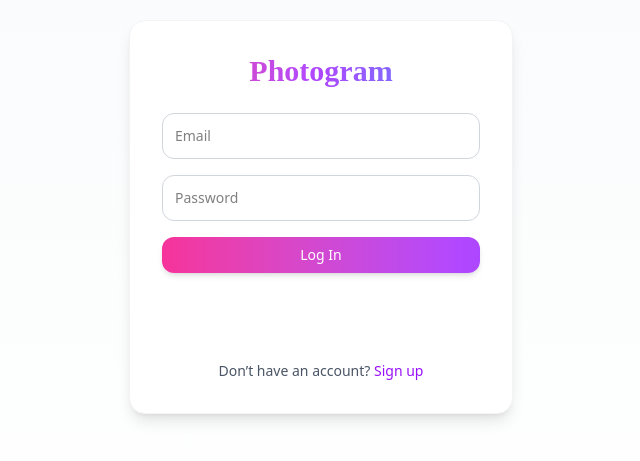
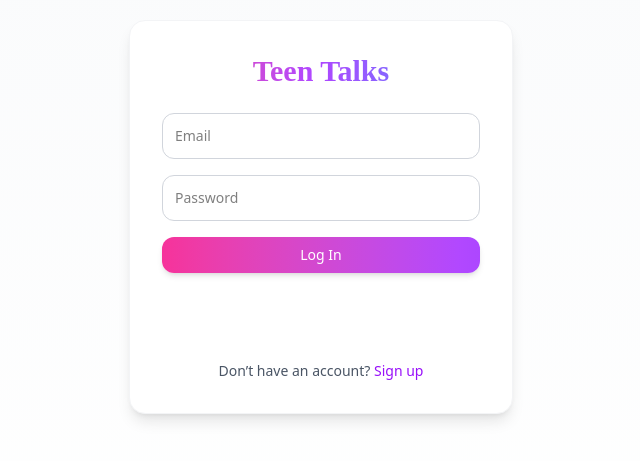
Before and after one commit to emphor11/Teen_Talks-Frontend, a React app: page /login in a window 1280 px wide. Shown: the part 183-644 px from the top of the page, without its empty margins (319-959 px from the left). Built offline with nearby package versions, Linux system fonts and the light colour scheme; no server answers; the HTML template or start-up script is replaced by a standard one.

Commit message:
Changed name

```diff
--- a/src/pages/Login.jsx
+++ b/src/pages/Login.jsx
@@ -72,7 +72,7 @@ export default function Login() {
 
         {/* Aesthetic soft gradient title like Photogram */}
         <h2 className="text-3xl font-bold text-center bg-gradient-to-r from-pink-500 via-purple-500 to-blue-500 bg-clip-text text-transparent mb-6 font-[Poppins]">
-          Photogram
+          Teen Talks
         </h2>
 
         {/* Email/Password Login */}
```
